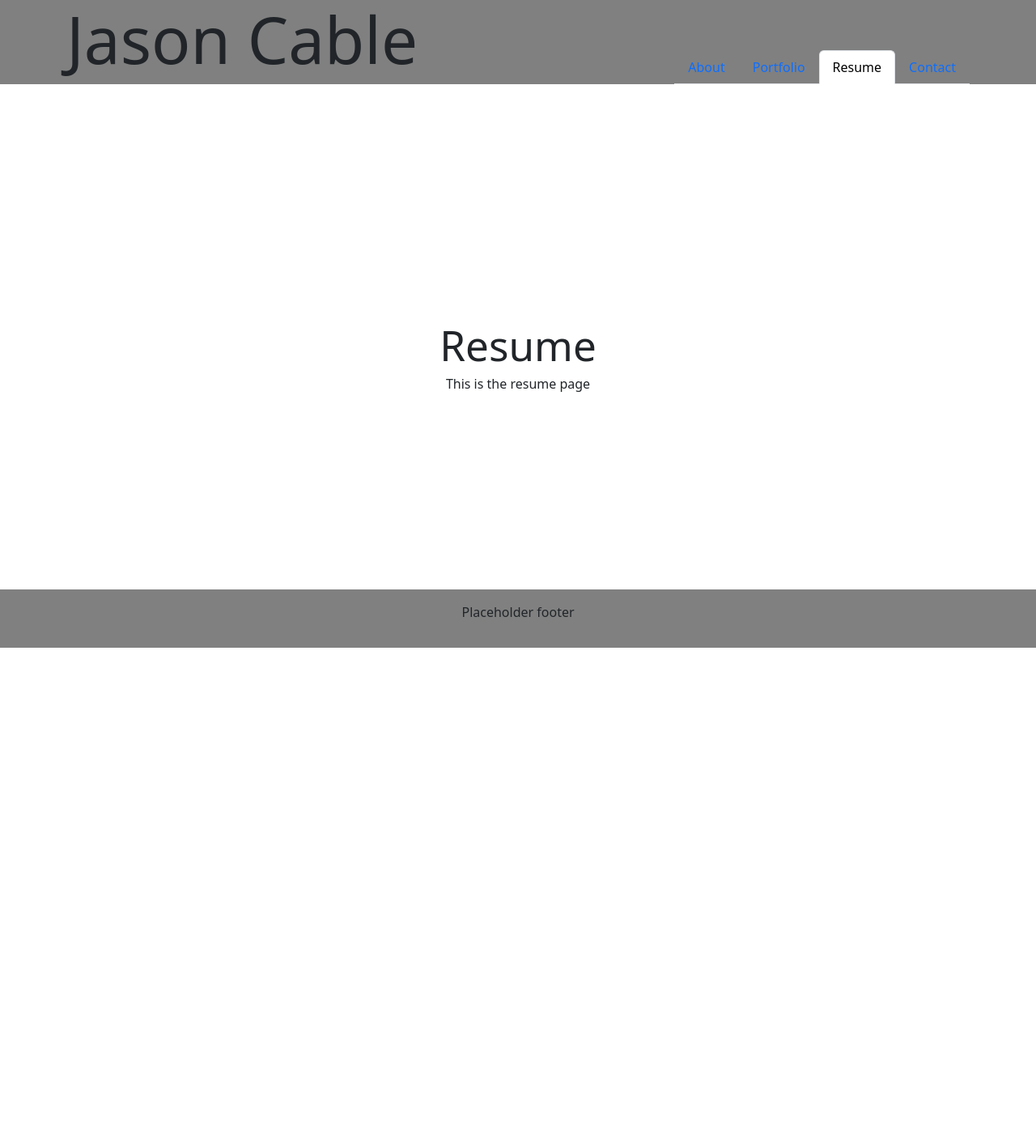
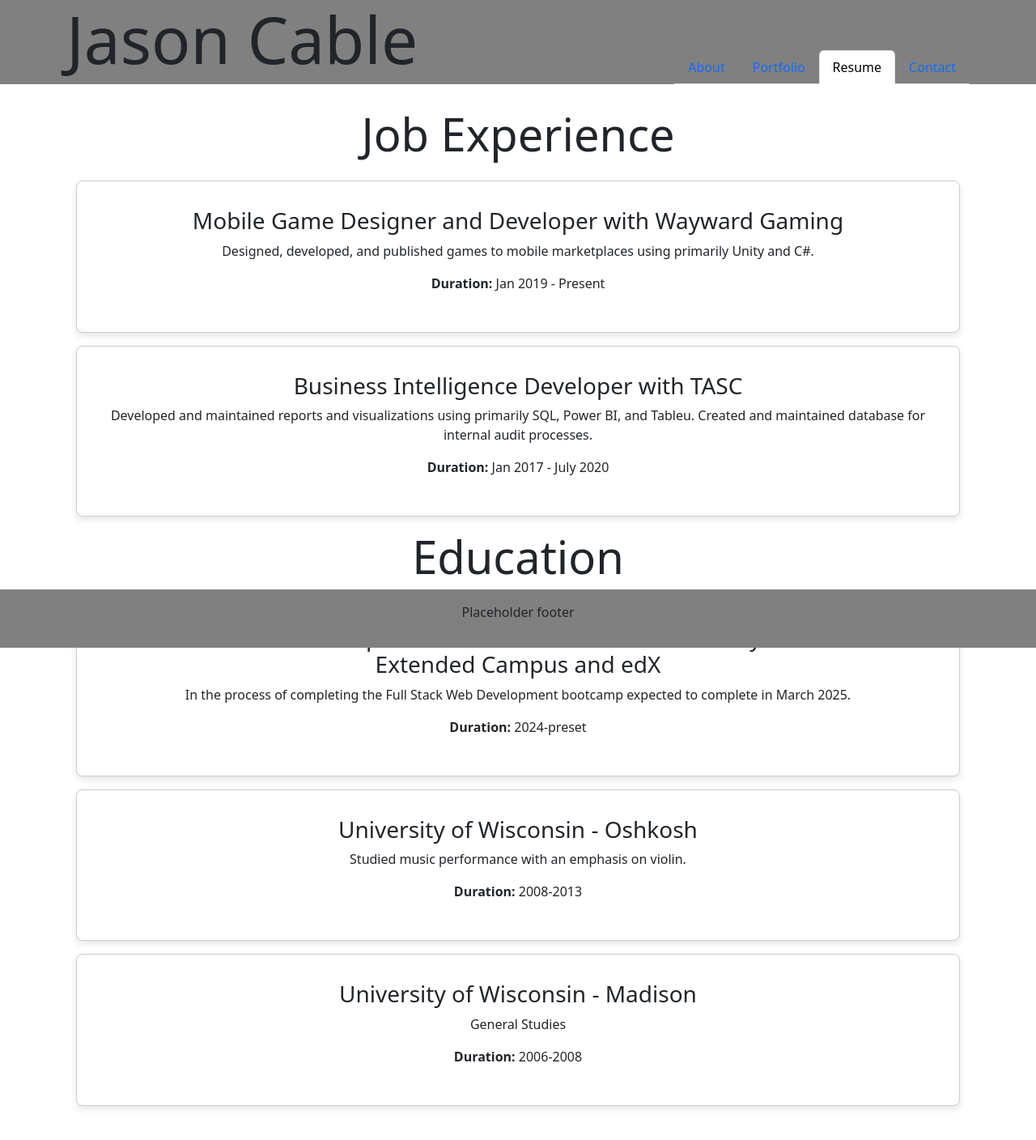
Before and after one commit to cablej02/React-Portfolio, a React (Vite) app: page /Resume in a window 1280 px wide. Shown: the top 1408 px of the page at 81% size. Before the commit the page ends 800 px from the top, so only its background shows below. Built offline with nearby package versions, Linux system fonts and the light colour scheme.

Commit message:
added resume content

```diff
--- a/src/index.css
+++ b/src/index.css
@@ -67,6 +67,17 @@ button:focus-visible {
     text-align: center;
 }
 
+.card {
+    border: 1px solid #ccc;
+    border-radius: 8px;
+    padding: 16px;
+    margin: 16px 0;
+    box-shadow: 0 4px 8px rgba(0, 0, 0, 0.1);
+}
+.card h3 {
+    margin-top: 0;
+}
+
 @media (prefers-color-scheme: light) {
   :root {
     color: #213547;
--- a/src/pages/resume.jsx
+++ b/src/pages/resume.jsx
@@ -1,8 +1,33 @@
 export default function Resume() {
     return (
-        <div>
-            <h1>Resume</h1>
-            <p>This is the resume page</p>
+        <div className="container pb-5">
+            <h2 className="display-4 fw-normal mb-4">Job Experience</h2>
+            <div className="card">
+                <h3>Mobile Game Designer and Developer with Wayward Gaming</h3>
+                <p>Designed, developed, and published games to mobile marketplaces using primarily Unity and C#.</p>
+                <p><strong>Duration:</strong> Jan 2019 - Present</p>
+            </div>
+            <div className="card">
+                <h3>Business Intelligence Developer with TASC</h3>
+                <p>Developed and maintained reports and visualizations using primarily SQL, Power BI, and Tableu.  Created and maintained database for internal audit processes. </p>
+                <p><strong>Duration:</strong> Jan 2017 - July 2020</p>
+            </div>
+            <h2 className="display-4 fw-normal">Education</h2>
+            <div className="card">
+                <h3>Full Stack Web Development Certificate from the University of Wisconsin Extended Campus and edX</h3>
+                <p>In the process of completing the Full Stack Web Development bootcamp expected to complete in March 2025.</p>
+                <p><strong>Duration:</strong> 2024-preset</p>
+            </div>
+            <div className="card">
+                <h3>University of Wisconsin - Oshkosh</h3>
+                <p>Studied music performance with an emphasis on violin.</p>
+                <p><strong>Duration:</strong> 2008-2013</p>
+            </div>
+            <div className="card">
+                <h3>University of Wisconsin - Madison</h3>
+                <p>General Studies</p>
+                <p><strong>Duration:</strong> 2006-2008</p>
+            </div>
         </div>
     )
 }
```
